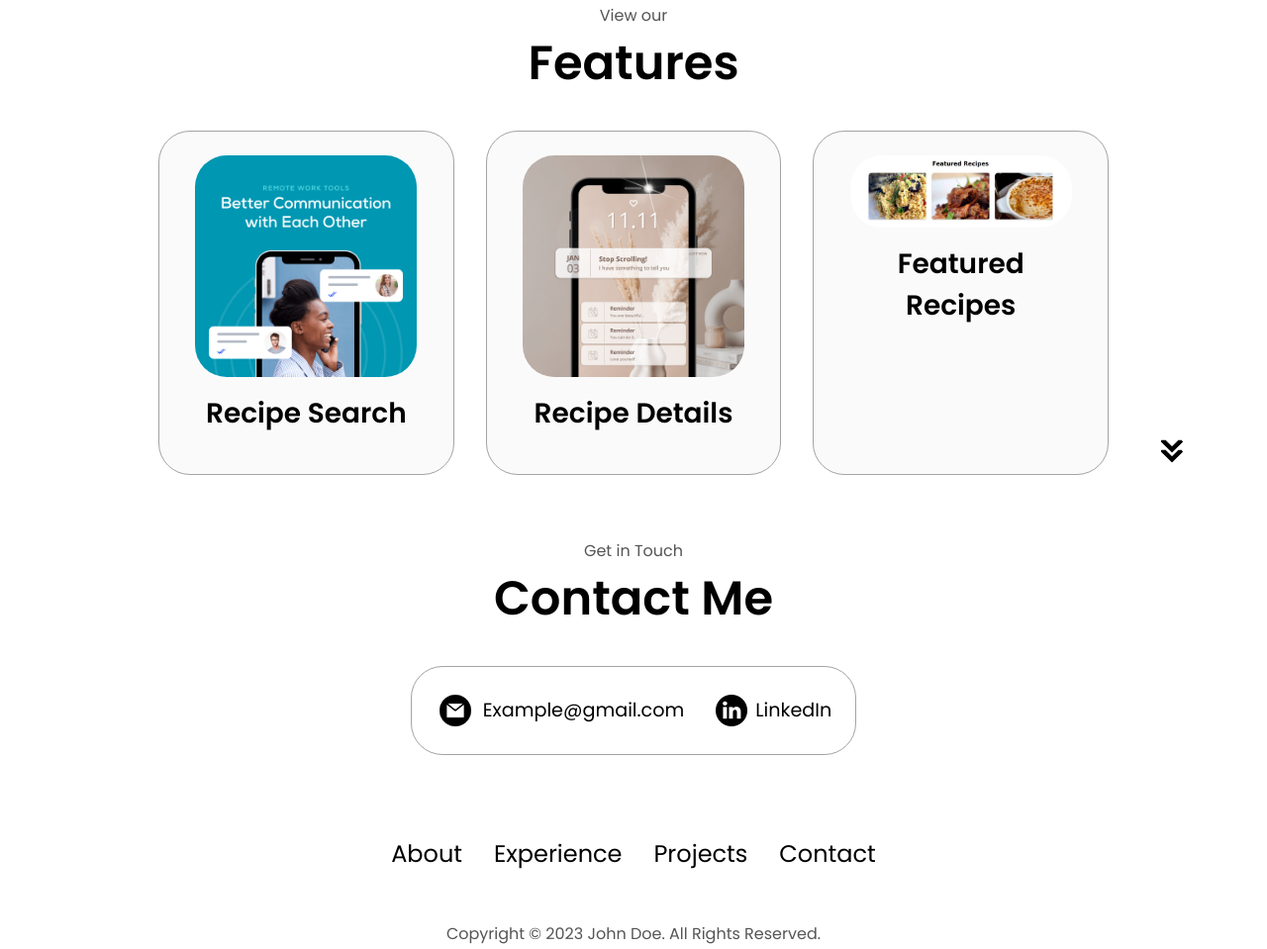
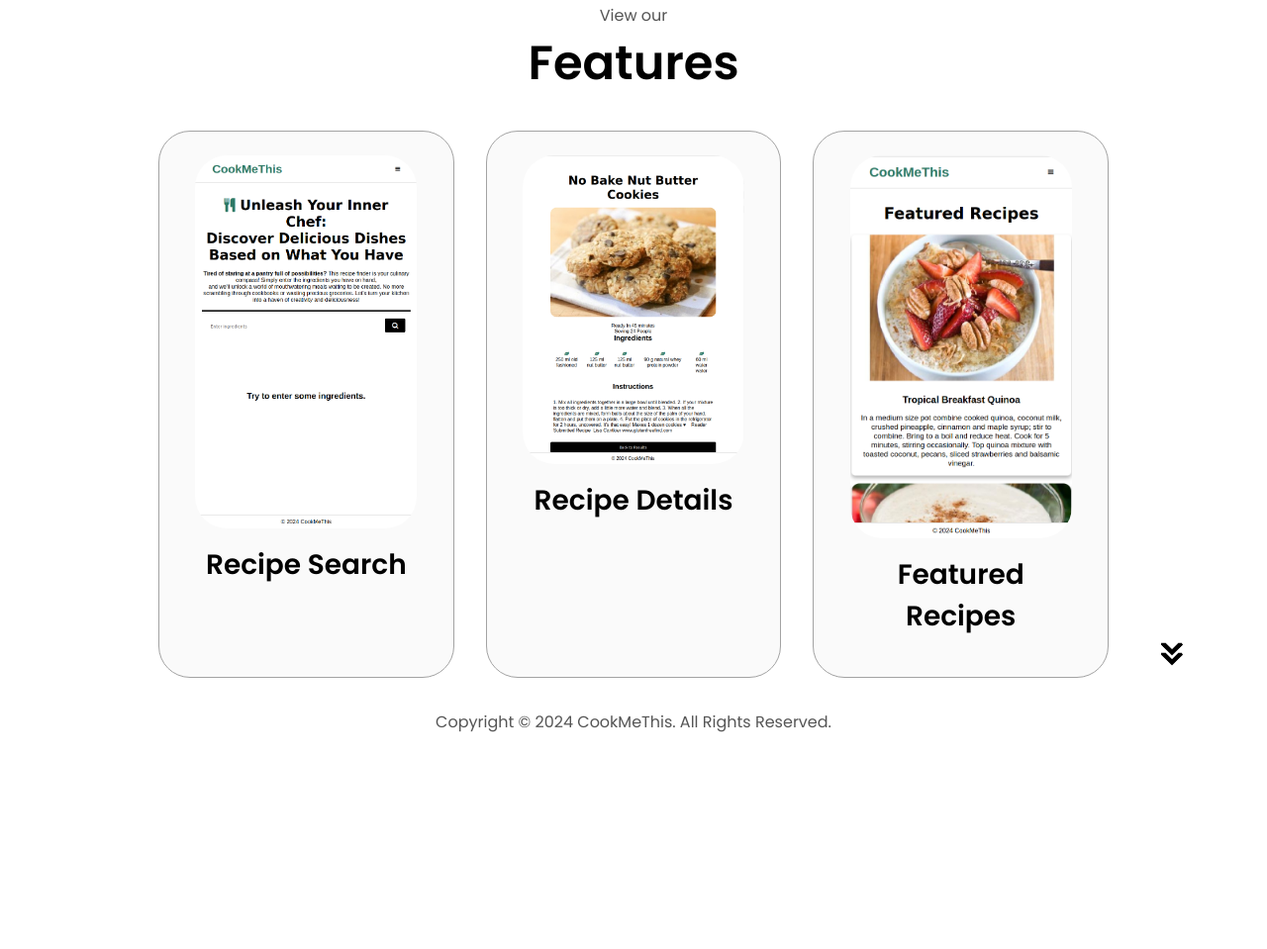
Before and after one commit to Batman99SD/Cookmethis-landingpage, a plain HTML site: page index.html in a window 1280 px wide. Shown: the part 1693-2652 px from the top of the page at 99% size. After the commit the page ends 2618 px from the top, so only its background shows below. Drawn offline with Linux system fonts and the light colour scheme.

Commit message:
features

```diff
--- a/index.html
+++ b/index.html
@@ -23,6 +23,7 @@
     <nav id="hamburger-nav">
       <div class="logo">CookMeThis</div>
       <div class="hamburger-menu">
+
         <div class="hamburger-icon" onclick="toggleMenu()">
           <span></span>
           <span></span>
@@ -121,140 +122,7 @@
         onclick="location.href='./#experience'"
       />
     </section>
-    <!-- <section id="experience">
-      <p class="section__text__p1">Explore My</p>
-      <h1 class="title">Experience</h1>
-      <div class="experience-details-container">
-        <div class="about-containers">
-          <div class="details-container">
-            <h2 class="experience-sub-title">Frontend Development</h2>
-            <div class="article-container">
-              <article>
-                <img
-                  src="./assets/checkmark.png"
-                  alt="Experience icon"
-                  class="icon"
-                />
-                <div>
-                  <h3>HTML</h3>
-                  <p>Experienced</p>
-                </div>
-              </article>
-              <article>
-                <img
-                  src="./assets/checkmark.png"
-                  alt="Experience icon"
-                  class="icon"
-                />
-                <div>
-                  <h3>CSS</h3>
-                  <p>Experienced</p>
-                </div>
-              </article>
-              <article>
-                <img
-                  src="./assets/checkmark.png"
-                  alt="Experience icon"
-                  class="icon"
-                />
-                <div>
-                  <h3>SASS</h3>
-                  <p>Intermediate</p>
-                </div>
-              </article>
-              <article>
-                <img
-                  src="./assets/checkmark.png"
-                  alt="Experience icon"
-                  class="icon"
-                />
-                <div>
-                  <h3>JavaScript</h3>
-                  <p>Basic</p>
-                </div>
-              </article>
-              <article>
-                <img
-                  src="./assets/checkmark.png"
-                  alt="Experience icon"
-                  class="icon"
-                />
-                <div>
-                  <h3>TypeScript</h3>
-                  <p>Basic</p>
-                </div>
-              </article>
-              <article>
-                <img
-                  src="./assets/checkmark.png"
-                  alt="Experience icon"
-                  class="icon"
-                />
-                <div>
-                  <h3>Material UI</h3>
-                  <p>Intermediate</p>
-                </div>
-              </article>
-            </div>
-          </div>
-          <div class="details-container">
-            <h2 class="experience-sub-title">Frontend Development</h2>
-            <div class="article-container">
-              <article>
-                <img
-                  src="./assets/checkmark.png"
-                  alt="Experience icon"
-                  class="icon"
-                />
-                <div>
-                  <h3>PostgreSQL</h3>
-                  <p>Basic</p>
-                </div>
-              </article>
-              <article>
-                <img
-                  src="./assets/checkmark.png"
-                  alt="Experience icon"
-                  class="icon"
-                />
-                <div>
-                  <h3>Node JS</h3>
-                  <p>Intermediate</p>
-                </div>
-              </article>
-              <article>
-                <img
-                  src="./assets/checkmark.png"
-                  alt="Experience icon"
-                  class="icon"
-                />
-                <div>
-                  <h3>Express JS</h3>
-                  <p>Intermediate</p>
-                </div>
-              </article>
-              <article>
-                <img
-                  src="./assets/checkmark.png"
-                  alt="Experience icon"
-                  class="icon"
-                />
-                <div>
-                  <h3>Git</h3>
-                  <p>Intermediate</p>
-                </div>
-              </article>
-            </div>
-          </div>
-        </div>
-      </div>
-      <img
-        src="./assets/arrow.png"
-        alt="Arrow icon"
-        class="icon arrow"
-        onclick="location.href='./#projects'"
-      />
-    </section> -->
+
     <section id="projects">
       <p class="section__text__p1">View our</p>
       <h1 class="title">Features</h1>
@@ -263,7 +131,7 @@
           <div class="details-container color-container">
             <div class="article-container">
               <img
-                src="./assets/project-1.png"
+                src="./assets/Screenshot from 2024-07-04 19-59-42.png"
                 alt="Project 1"
                 class="project-img"
               />
@@ -287,7 +155,7 @@
           <div class="details-container color-container">
             <div class="article-container">
               <img
-                src="./assets/project-2.png"
+                src="./assets/Screenshot from 2024-07-04 19-46-51.png"
                 alt="Project 2"
                 class="project-img"
               />
@@ -311,7 +179,7 @@
           <div class="details-container color-container">
             <div class="article-container">
               <img
-                src="./assets/Screenshot 2024-07-03 213039.png"
+                src="./assets/Screenshot from 2024-07-04 20-22-09.png"
                 alt="Project 3"
                 class="project-img"
               />
@@ -341,7 +209,7 @@
         onclick="location.href='./#contact'"
       />
     </section>
-    <section id="contact">
+    <!-- <section id="contact">
       <p class="section__text__p1">Get in Touch</p>
       <h1 class="title">Contact Me</h1>
       <div class="contact-info-upper-container">
@@ -362,9 +230,9 @@
           <p><a href="https://www.linkedin.com">LinkedIn</a></p>
         </div>
       </div>
-    </section>
+    </section> -->
     <footer>
-      <nav>
+      <!-- <nav>
         <div class="nav-links-container">
           <ul class="nav-links">
             <li><a href="#about">About</a></li>
@@ -373,8 +241,8 @@
             <li><a href="#contact">Contact</a></li>
           </ul>
         </div>
-      </nav>
-      <p>Copyright &#169; 2023 John Doe. All Rights Reserved.</p>
+      </nav> -->
+      <p>Copyright &#169; 2024 CookMeThis. All Rights Reserved.</p>
     </footer>
     <script src="script.js"></script>
   </body>
```
Also changed, not shown: assets/Screenshot from 2024-07-04 19-46-51.png (added), assets/Screenshot from 2024-07-04 19-59-42.png (added), assets/Screenshot from 2024-07-04 20-02-30.png (added), assets/Screenshot from 2024-07-04 20-19-10.png (added), assets/Screenshot from 2024-07-04 20-22-09.png (added).
